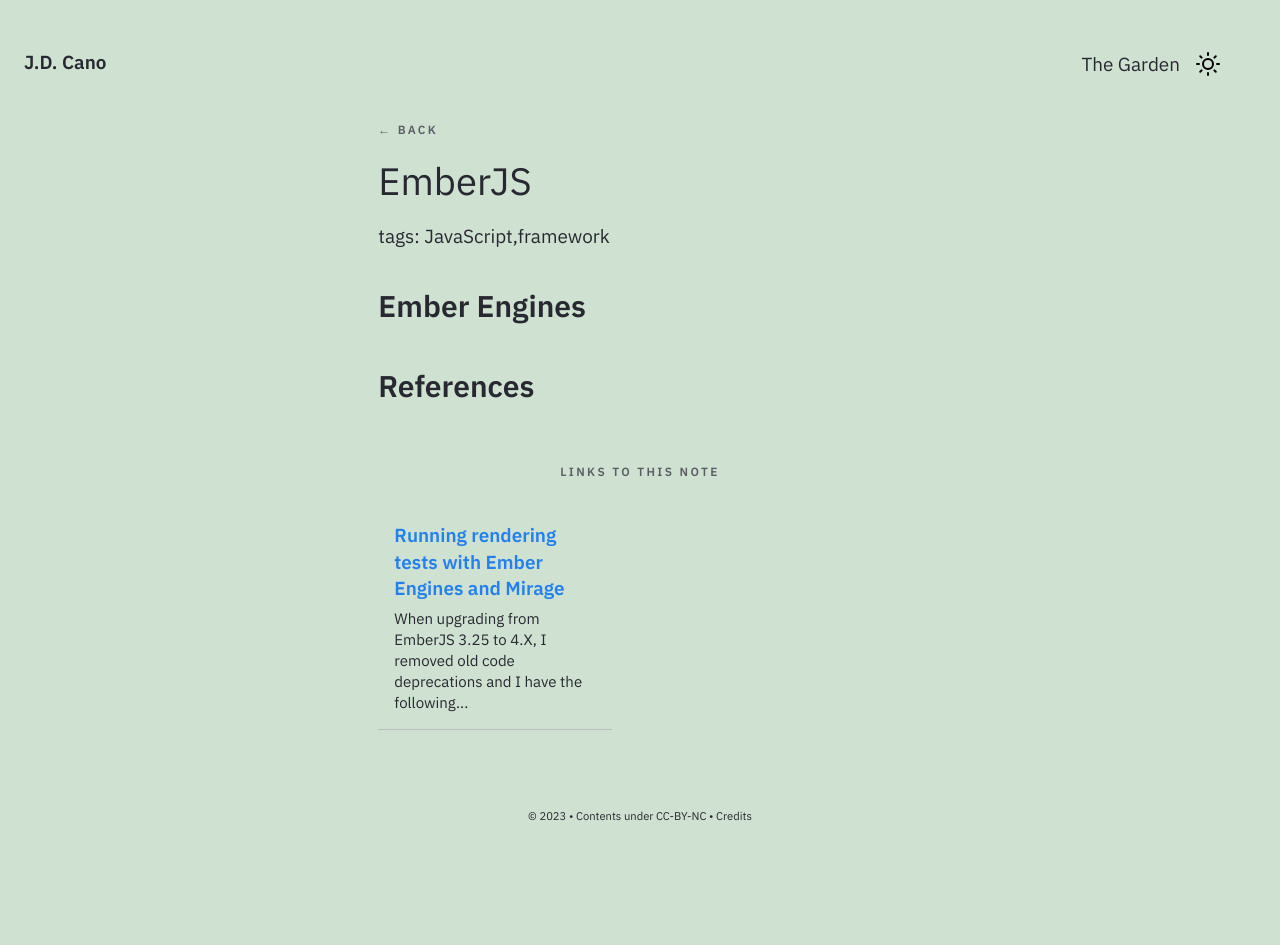
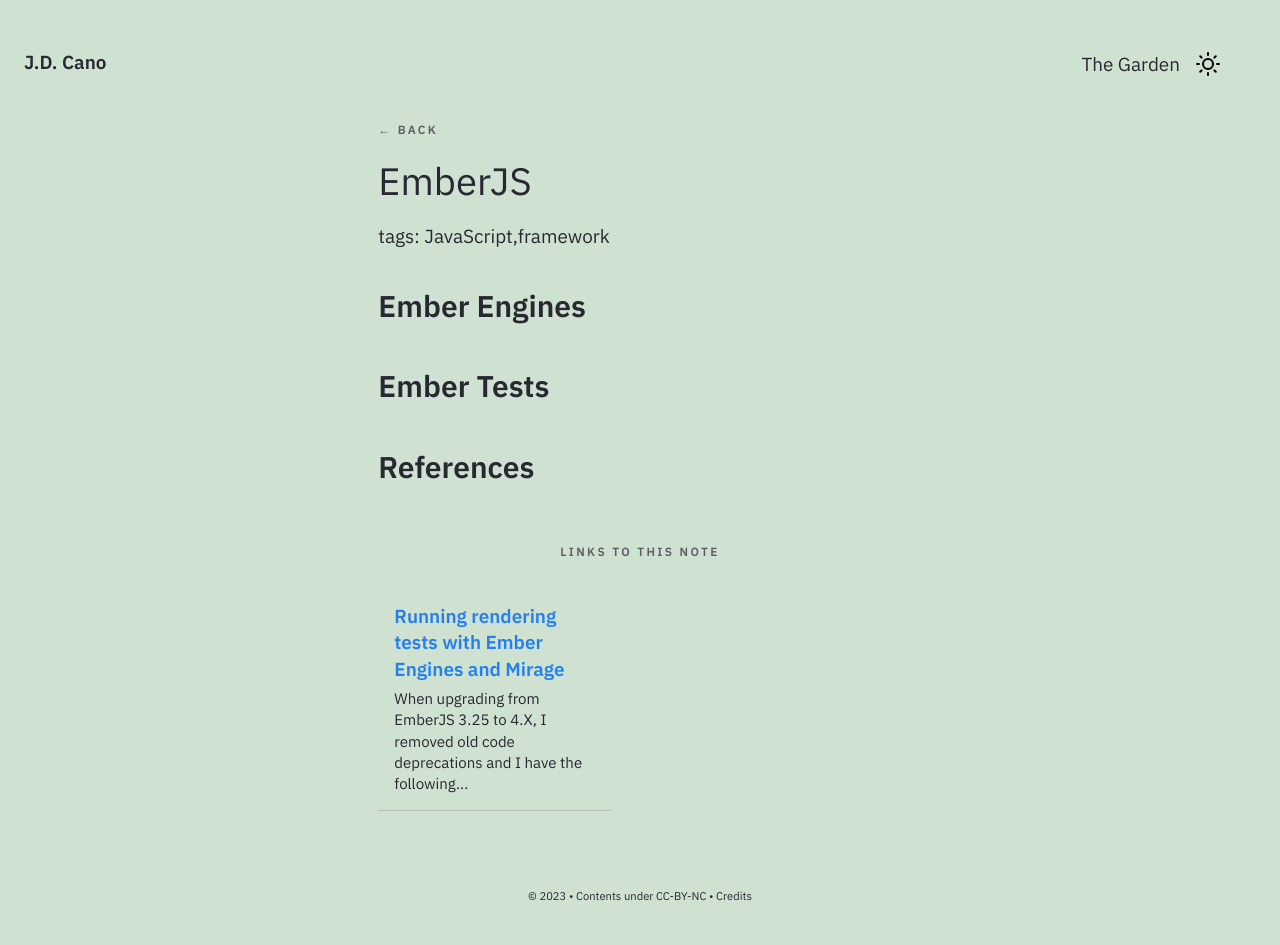
Before and after one commit to Gorzas/gorzas.github.io, a Jekyll site: the page built from _notes/Public/tech/emberjs.md, in a window 1280 px wide. Built offline with Jekyll 4.4.1, drawn with Linux system fonts in a browser that asks for light colours; before the commit the page ends 900 px from its top, so only the background shows below that.

Commit message:
Update emberjs.md

```diff
--- a/_notes/Public/tech/emberjs.md
+++ b/_notes/Public/tech/emberjs.md
@@ -3,10 +3,15 @@ title : EmberJS
 feed: show
 tags: JavaScript framework
 date : 30-05-2023
+updated: 20-06-2023
+type: note
+growth: seedlings
 ---
 
 ## Ember Engines
 
+## Ember Tests
+
 
 
 ## References
```
